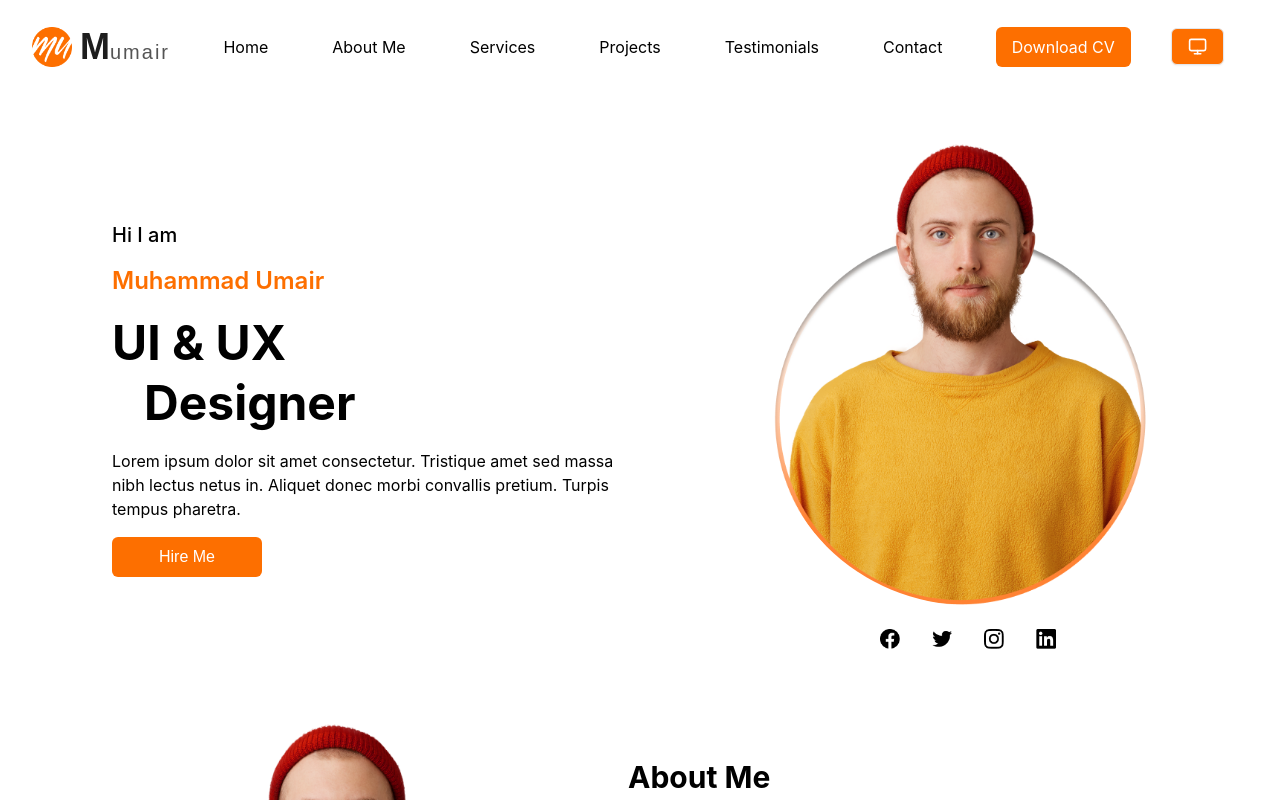
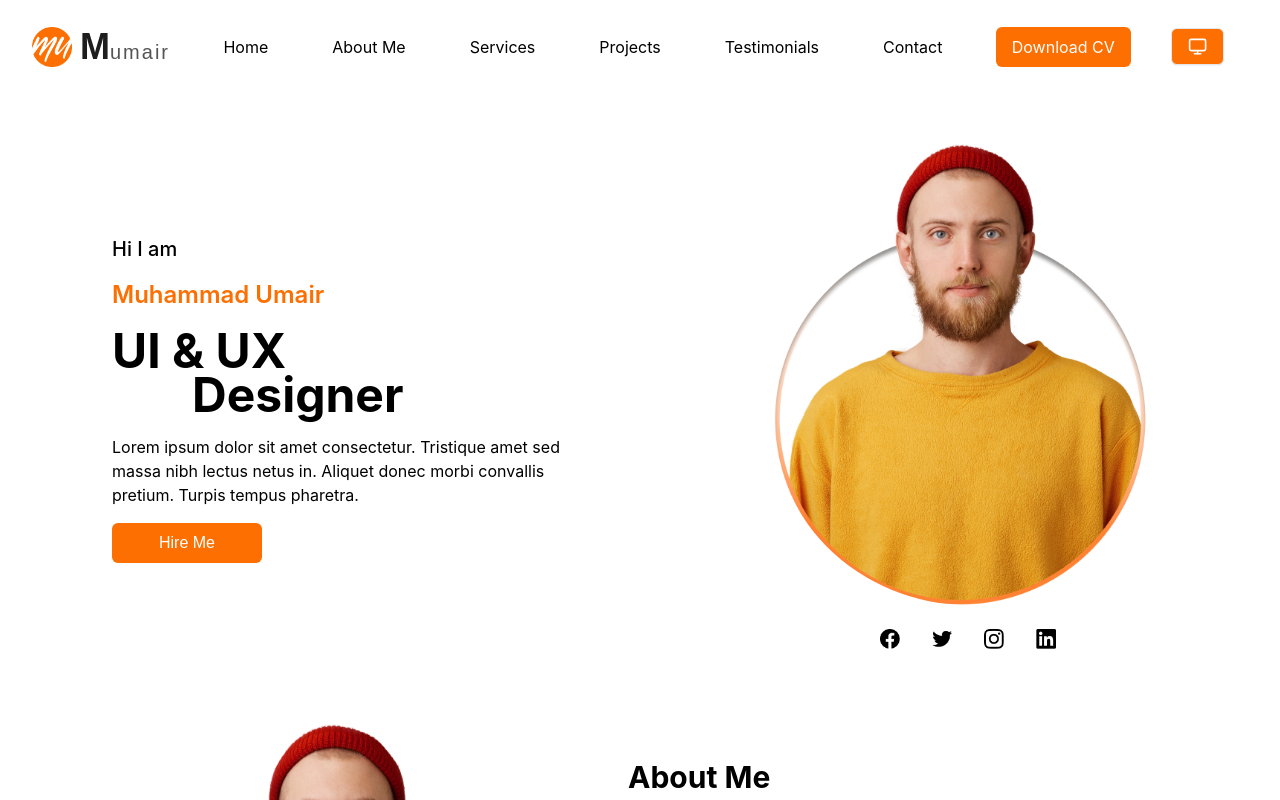
Before and after one commit to brij1728/personal-portfolio, a Next.js app: page / in a window 1280 px wide. Shown: the top 800 px of the page. Built offline with nearby package versions, Linux system fonts and the light colour scheme.

Commit message:
style: enhance typography and layout in Home component
- Update header hierarchy from h2 to h1 for better SEO and accessibility
- Improve layout with flexbox to better align text
- Adjust text formatting for improved readability on different screen sizes

```diff
--- a/src/components/Home/Home.tsx
+++ b/src/components/Home/Home.tsx
@@ -15,12 +15,12 @@ export const Home = () => {
         <p className="text-2xl font-semibold text-primary-100">
           Muhammad Umair
         </p>
-        <div className="text-5xl font-bold text-black dark:text-primary-300 leading-tight">
-          <h2 className="text-left">UI & UX</h2>
-          <h2 className="text-left md:pl-8">Designer</h2>
+         <div className="flex flex-col leading-none text-5xl font-bold text-black dark:text-primary-300">
+          <h1 className="text-left">UI & UX</h1>
+          <h1 className="text-left -mt-1 md:ml-20">Designer</h1>
         </div>
         <p className="text-base text-secondary-100 dark:text-primary-300 mt-4">
-          Lorem ipsum dolor sit amet consectetur. Tristique amet sed massa nibh lectus netus in. Aliquet donec morbi convallis pretium. Turpis tempus pharetra.
+          Lorem ipsum dolor sit amet consectetur. Tristique amet sed<br/> massa nibh lectus netus in. Aliquet donec morbi convallis<br/> pretium. Turpis tempus pharetra.
         </p>
         <Button className="bg-primary-100 text-white text-base py-2 px-4 rounded-md mt-6 md:w-[150px] w-full">
           Hire Me
```
